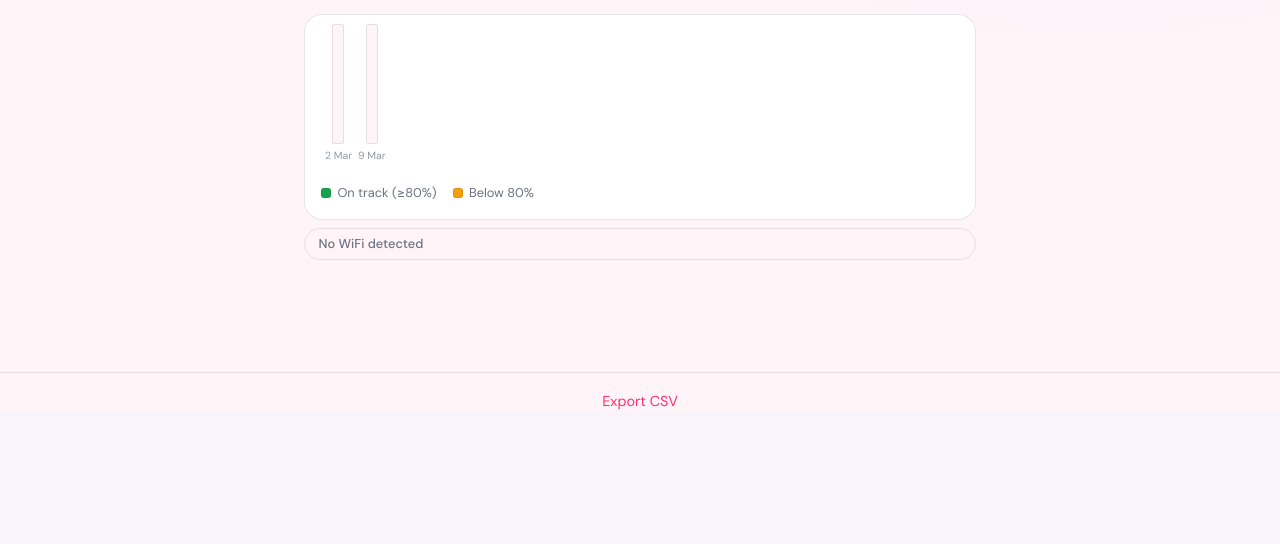
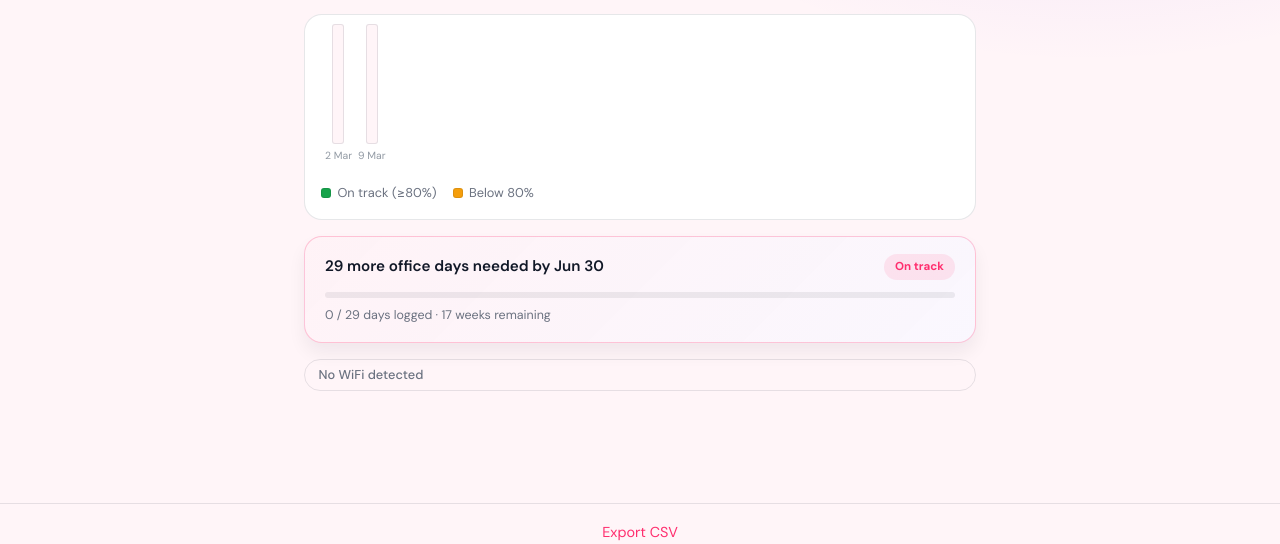
Before and after one commit to Vaishnavi021991/Track_Attendance, a Flask app: page / in a window 1280 px wide. Shown: the part 446-990 px from the top of the page. Before the commit the page ends 856 px from the top, so only its background shows below. Run offline with Flask 3, Linux system fonts and the light colour scheme; data comes from the database, SQL or seed files in the repository; data that the repository does not hold is empty.

Commit message:
Add forecast: office days needed to hit 80% by Jun 30
- New /api/forecast endpoint calculates total weeks in period,
  min office days needed (80% of required), days logged so far,
  days still needed, and whether target is still achievable
- Forecast card shows headline, progress bar, and status badge:
    On track  · days still needed + weeks remaining
    At risk   · target not achievable in remaining weeks
    Achieved  · 80% goal met, celebrated with green card
- Forecast updates on every auto-log

Co-Authored-By: Claude Sonnet 4.6 <noreply@anthropic.com>

```diff
--- a/app.py
+++ b/app.py
@@ -242,6 +242,72 @@ def get_wifi():
     return jsonify({"ssid": ssid, "office_ssid": office_ssid, "at_office": at_office})
 
 
+@app.route("/api/forecast")
+def get_forecast():
+    """Calculate how many more office days are needed to hit 80% by Jun 30."""
+    import math
+    from datetime import date as date_type
+
+    PERIOD_START = "2026-03-02"
+    PERIOD_END   = "2026-06-30"
+
+    conn = get_db()
+    cur = conn.cursor()
+    cur.execute("SELECT value FROM settings WHERE key = 'required_days_per_week'")
+    row = cur.fetchone()
+    required = int(row["value"]) if row else 2
+
+    now = _now_sydney()
+    today = now.strftime("%Y-%m-%d")
+
+    # Count total Mon-Sun weeks that overlap the period
+    ps = date_type.fromisoformat(PERIOD_START)
+    pe = date_type.fromisoformat(PERIOD_END)
+    total_weeks = 0
+    d = ps
+    while d <= pe:
+        total_weeks += 1
+        d += timedelta(days=7)
+
+    total_required = total_weeks * required
+    min_target = math.ceil(total_required * 0.80)
+
+    # Office days logged in period so far
+    cap = min(today, PERIOD_END)
+    cur.execute(
+        "SELECT COUNT(*) as count FROM attendance WHERE date BETWEEN ? AND ? AND work_type = 'office'",
+        (PERIOD_START, cap),
+    )
+    office_in_period = cur.fetchone()["count"]
+    conn.close()
+
+    days_still_needed = max(0, min_target - office_in_period)
+    target_achieved = days_still_needed == 0
+
+    # Remaining weeks from this week's Monday through period end
+    today_date = date_type.fromisoformat(min(today, PERIOD_END))
+    week_start_today = today_date - timedelta(days=today_date.weekday())
+    remaining_weeks = 0
+    d = week_start_today
+    while d <= pe:
+        remaining_weeks += 1
+        d += timedelta(days=7)
+
+    max_possible_remaining = remaining_weeks * required
+    still_achievable = max_possible_remaining >= days_still_needed
+
+    return jsonify({
+        "total_weeks": total_weeks,
+        "total_required": total_required,
+        "min_target": min_target,
+        "office_in_period": office_in_period,
+        "days_still_needed": days_still_needed,
+        "target_achieved": target_achieved,
+        "remaining_weeks": remaining_weeks,
+        "still_achievable": still_achievable,
+    })
+
+
 @app.route("/api/export")
 def export_csv():
     """Export attendance as CSV."""
--- a/static/app.js
+++ b/static/app.js
@@ -31,6 +31,10 @@ const API = {
   },
   async getWifi() {
     const res = await fetch("/api/wifi");
+    return res.json();
+  },
+  async getForecast() {
+    const res = await fetch("/api/forecast");
     return res.json();
   },
   async updateSettings(data) {
@@ -98,6 +102,7 @@ function showToast(msg) {
 function reload() {
   loadStats();
   loadWeeklyGraphAndCumulative();
+  loadForecast();
 }
 
 // ── Stats ──────────────────────────────────────────────────────────────────
@@ -262,6 +267,40 @@ settingsModal.onclick = (e) => {
   if (e.target === settingsModal) settingsModal.classList.remove("open");
 };
 
+// ── Forecast ───────────────────────────────────────────────────────────────
+
+async function loadForecast() {
+  const f = await API.getForecast();
+  const card     = document.getElementById("forecastCard");
+  const headline = document.getElementById("forecastHeadline");
+  const badge    = document.getElementById("forecastBadge");
+  const fill     = document.getElementById("forecastFill");
+  const sub      = document.getElementById("forecastSub");
+
+  const progress = Math.min(100, Math.round((f.office_in_period / f.min_target) * 100));
+  fill.style.width = `${progress}%`;
+
+  if (f.target_achieved) {
+    card.className = "forecast-card forecast-success";
+    headline.textContent = `You've hit the 80% target — well done!`;
+    badge.textContent = "Achieved ✓";
+    badge.className = "forecast-badge badge-success";
+    sub.textContent = `${f.office_in_period} of ${f.min_target} required office days logged (${f.total_weeks} weeks, ${f.total_required} total required)`;
+  } else if (!f.still_achievable) {
+    card.className = "forecast-card forecast-danger";
+    headline.textContent = `Need ${f.days_still_needed} more office days — target at risk`;
+    badge.textContent = "At risk";
+    badge.className = "forecast-badge badge-danger";
+    sub.textContent = `${f.office_in_period} / ${f.min_target} days logged · only ${f.remaining_weeks} week${f.remaining_weeks === 1 ? "" : "s"} left`;
+  } else {
+    card.className = "forecast-card forecast-normal";
+    headline.textContent = `${f.days_still_needed} more office day${f.days_still_needed === 1 ? "" : "s"} needed by Jun 30`;
+    badge.textContent = "On track";
+    badge.className = "forecast-badge badge-normal";
+    sub.textContent = `${f.office_in_period} / ${f.min_target} days logged · ${f.remaining_weeks} week${f.remaining_weeks === 1 ? "" : "s"} remaining`;
+  }
+}
+
 // ── WiFi status indicator ──────────────────────────────────────────────────
 
 async function loadWifiStatus() {
@@ -327,6 +366,7 @@ async function autoLogIfNeeded() {
 async function init() {
   await loadStats();
   await loadWeeklyGraphAndCumulative();
+  await loadForecast();
   await autoLogIfNeeded();
   await loadWifiStatus();
 }
--- a/static/style.css
+++ b/static/style.css
@@ -257,6 +257,81 @@ body {
 
 .compliance-text {
     font-size: 0.8rem;
+    color: var(--text-muted);
+}
+
+.forecast-card {
+    border-radius: var(--radius);
+    border: 1px solid var(--border);
+    padding: 1.1rem 1.25rem;
+    margin: 1rem 0;
+    background: var(--surface);
+    box-shadow: 0 10px 18px rgba(17, 24, 39, 0.06);
+}
+
+.forecast-card.forecast-success {
+    border-color: rgba(22, 163, 74, 0.4);
+    background: linear-gradient(135deg, rgba(22, 163, 74, 0.08) 0%, rgba(22, 163, 74, 0.03) 100%), var(--surface);
+}
+
+.forecast-card.forecast-danger {
+    border-color: rgba(239, 68, 68, 0.4);
+    background: linear-gradient(135deg, rgba(239, 68, 68, 0.08) 0%, rgba(239, 68, 68, 0.03) 100%), var(--surface);
+}
+
+.forecast-card.forecast-normal {
+    border-color: rgba(255, 46, 110, 0.25);
+    background: linear-gradient(135deg, rgba(255, 46, 110, 0.06) 0%, rgba(124, 58, 237, 0.04) 100%), var(--surface);
+}
+
+.forecast-top {
+    display: flex;
+    justify-content: space-between;
+    align-items: center;
+    margin-bottom: 0.75rem;
+}
+
+.forecast-headline {
+    font-size: 0.95rem;
+    font-weight: 600;
+    color: var(--text);
+}
+
+.forecast-badge {
+    font-size: 0.72rem;
+    font-weight: 700;
+    padding: 0.25rem 0.7rem;
+    border-radius: 999px;
+    white-space: nowrap;
+}
+
+.badge-success { background: rgba(22, 163, 74, 0.12); color: var(--success); }
+.badge-danger  { background: rgba(239, 68, 68, 0.12); color: var(--danger); }
+.badge-normal  { background: rgba(255, 46, 110, 0.10); color: var(--accent); }
+
+.forecast-bar-wrap {
+    margin-bottom: 0.5rem;
+}
+
+.forecast-bar {
+    height: 6px;
+    background: rgba(17, 24, 39, 0.07);
+    border-radius: 3px;
+    overflow: hidden;
+}
+
+.forecast-fill {
+    height: 100%;
+    border-radius: 3px;
+    background: linear-gradient(90deg, var(--accent) 0%, var(--accent-2) 100%);
+    transition: width 0.4s ease;
+}
+
+.forecast-success .forecast-fill { background: linear-gradient(90deg, var(--success), rgba(22, 163, 74, 0.7)); }
+.forecast-danger  .forecast-fill { background: linear-gradient(90deg, var(--danger), var(--warning)); }
+
+.forecast-sub {
+    font-size: 0.78rem;
     color: var(--text-muted);
 }
 
--- a/templates/index.html
+++ b/templates/index.html
@@ -64,6 +64,19 @@
             </div>
         </section>
 
+        <div class="forecast-card" id="forecastCard">
+            <div class="forecast-top">
+                <span class="forecast-headline" id="forecastHeadline">Calculating…</span>
+                <span class="forecast-badge" id="forecastBadge"></span>
+            </div>
+            <div class="forecast-bar-wrap">
+                <div class="forecast-bar" id="forecastBar">
+                    <div class="forecast-fill" id="forecastFill"></div>
+                </div>
+            </div>
+            <div class="forecast-sub" id="forecastSub"></div>
+        </div>
+
         <div class="wifi-row">
             <div id="wifiStatus" class="wifi-status wifi-unknown"></div>
         </div>
```
